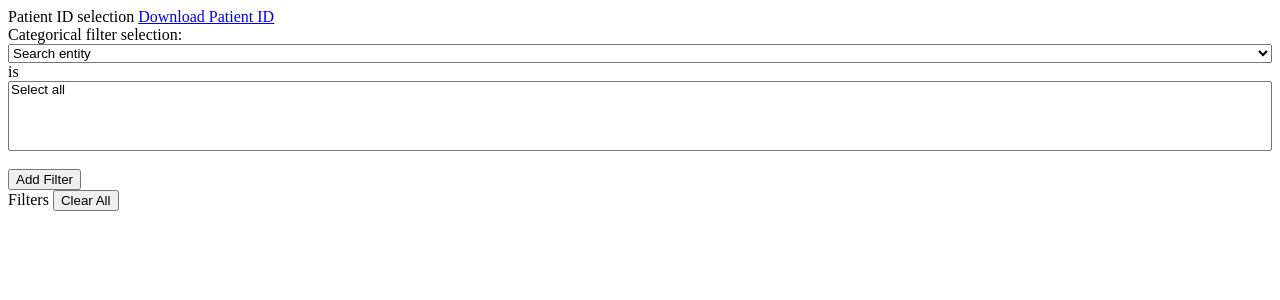
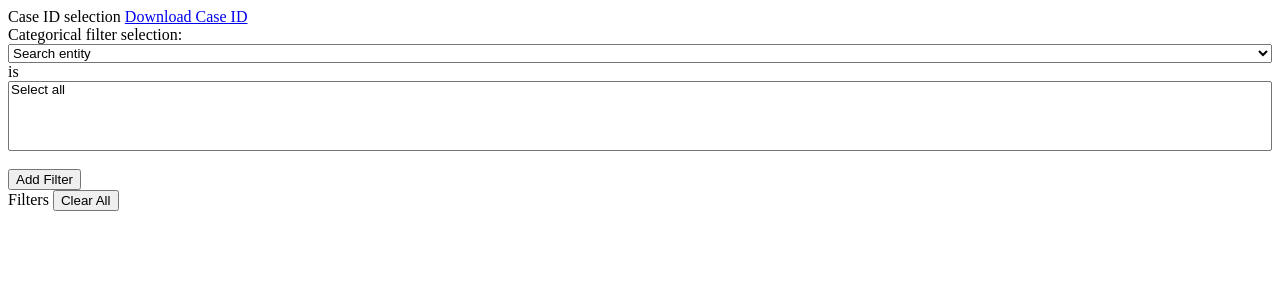
Before and after one commit to dieterich-lab/medex, a Flask app: template templates/coplots_pl.html in a window 1280 px wide. Shown: the top 300 px of the page. Run offline with Flask 2, Linux system fonts and the light colour scheme; the template is opened without the code that fills it, so the values that code supplies are empty; parts of the project's set-up code (start-up, migrations or seed data) failed here and were passed over; some libraries are stand-ins or nearby versions.

Commit message:
Select only cases_ids selected by meddusa

```diff
--- a/templates/sidebar.html
+++ b/templates/sidebar.html
@@ -9,8 +9,8 @@
 
 <div class="card" >
     <div class="card-body">
-        <label>Patient ID selection</label>
-        <a  href="{{url_for('download', filename = 'patient_id.csv')}}" id="download" class="btn btn-outline-info">Download Patient ID</a>
+        <label>Case ID selection</label>
+        <a  href="{{url_for('download', filename = 'patient_id.csv')}}" id="download" class="btn btn-outline-info">Download Case ID</a>
     </div>
 </div>
 
```
